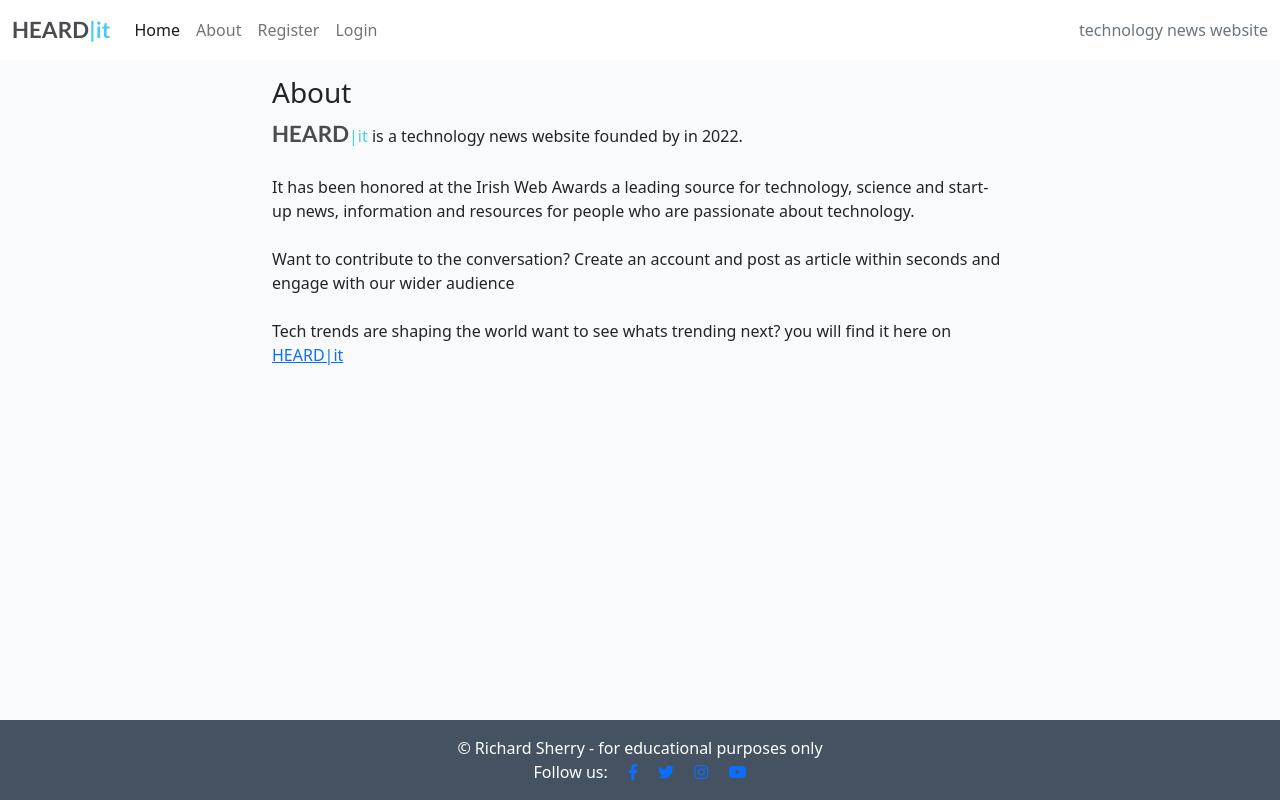
After one commit to sherryrich/heard-it, a Django app: template templates/about.html in a window 1280 px wide. The commit adds this page. Run offline with Django 3.2, Linux system fonts and the light colour scheme; the template is opened without the code that fills it, so the values that code supplies are empty.

Commit message:
created about.html page

```diff
--- a/blog/urls.py
+++ b/blog/urls.py
@@ -1,8 +1,10 @@
 from . import views
 from django.urls import path
+from django.views.generic import TemplateView
 
 urlpatterns = [
     path("", views.PostList.as_view(), name="home"),
     path('<slug:slug>/', views.PostDetail.as_view(), name='post_detail'),
     path('like/<slug:slug>', views.PostLike.as_view(), name='post_like'),
+    path('about', views.generic.TemplateView.as_view(template_name='about.html'), name='about'),
 ]
--- a/blog/views.py
+++ b/blog/views.py
@@ -73,3 +73,8 @@ class PostLike(View):
             post.likes.add(request.user)
 
         return HttpResponseRedirect(reverse('post_detail', args=[slug]))
+
+
+class about(View):
+    """View for displaying the 'About' page."""
+    template_name = "about.html"
--- /dev/null
+++ b/templates/about.html
@@ -0,0 +1,30 @@
+{% extends "base.html" %}
+
+{% block content %}
+
+<!--About 'HEARD|it' page-->
+
+<div class="container">
+    <div class="row">
+        <div class="col-md-8 mt-3 offset-md-2">
+            <h3>About</h3>
+
+            <p>
+                <span class="brand">HEARD</span><span class="red-o">|it</span> is a technology news website founded by in 2022.
+                <br>
+                <br>
+                It has been honored at the Irish Web Awards a leading source for technology, science and start-up news,
+                information and resources for people who are passionate about technology.
+                <br>
+                <br>
+                Want to contribute to the conversation? Create an account and post as article within seconds and engage
+                with our wider audience
+                <br>
+                <br>
+                Tech trends are shaping the world want to see whats trending next? you will find it here on <a href="/">HEARD|it</a>
+            </p>
+        </div>
+    </div>
+</div>
+
+{%endblock%}
--- a/templates/base.html
+++ b/templates/base.html
@@ -35,6 +35,9 @@
                 <ul class="navbar-nav me-auto mb-2 mb-lg-0">
                     <li class="nav-item">
                         <a class="nav-link active" aria-current="page" href="{% url 'home' %}">Home</a>
+                    </li>
+                    <li class="nav-item">
+                        <a id="nav-link-about" class="nav-link" aria-current="page" href="{% url 'about' %}">About</a>
                     </li>
                     {% if user.is_authenticated %}
                     <li class="nav-item">
--- a/templates/index.html
+++ b/templates/index.html
@@ -15,7 +15,7 @@
                             <div class="image-container">
                                 {% if "placeholder" in post.featured_image.url %}
                                 <img class="card-img-top"
-                                    src="https://res.cloudinary.com/dzyxqqpzh/image/upload/v1659357355/riydl2l136ydluqficpq.jpg">
+                                    src="https://res.cloudinary.com/dzyxqqpzh/image/upload/v1659357355/riydl2l136ydluqficpq.jpg" alt="default computer image">
                                 {% else %}
                                 <img class="card-img-top" src=" {{ post.featured_image.url }}">
                                 {% endif %}
```
